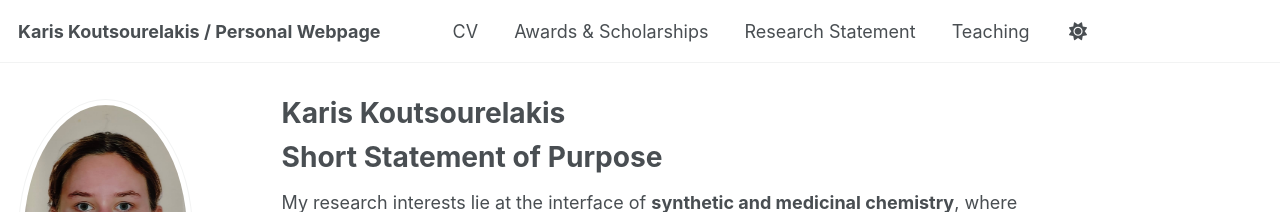
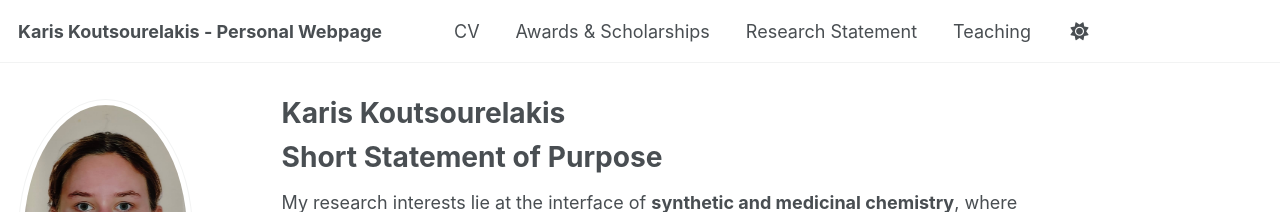
Before and after one commit to kkoutsourelakis/kkoutsourelakis.github.io, a Jekyll site: the page built from _pages/about.md, in a window 1280 px wide. Shown: the top 212 px of the page. Built offline with Jekyll 4.4.1, drawn with Linux system fonts in a browser that asks for light colours; a script that is not in the unit is left out.

```diff
--- a/_config.yml
+++ b/_config.yml
@@ -9,7 +9,7 @@
 # Basic Site Settings
 locale                   : "en-US"
 site_theme               : "default" # Currently available options are "default", "air"
-title                    : "Karis Koutsourelakis / Personal Webpage"
+title                    : "Karis Koutsourelakis - Personal Webpage"
 title_separator          : "-"
 name                     : &name "Karis Koutsourelakis"
 description              : &description "Karis Koutsourelakis's academic portfolio"   # Update this with a general description of your site, this is the default if not overridden by a page
```
